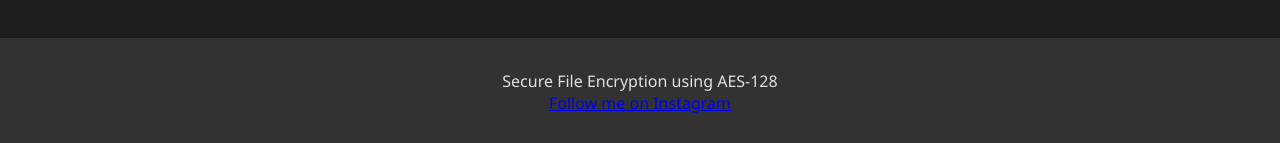
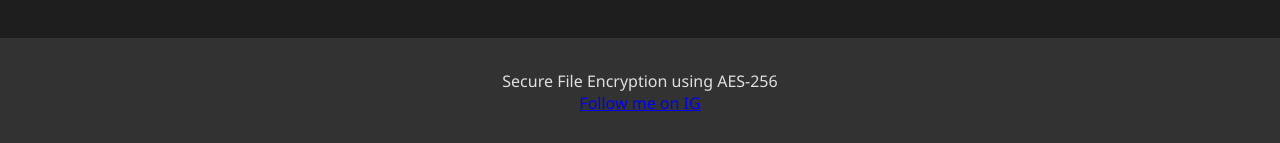
Before and after one commit to nibrit/FileEncrypter, a plain HTML site: page index.html in a window 1280 px wide. Shown: the part 654-797 px from the top of the page. Drawn offline with Linux system fonts and the light colour scheme.

Commit message:
Update index.html

```diff
--- a/index.html
+++ b/index.html
@@ -172,8 +172,8 @@
     </main>
 
     <footer>
-        <p>Secure File Encryption using AES-128<br><a href="https://www.instagram.com/_the_fragile_soul_/" target="_blank" rel="noopener noreferrer">
-  Follow me on Instagram
+        <p>Secure File Encryption using AES-256<br><a href="https://www.instagram.com/_the_fragile_soul_/" target="_blank" rel="noopener noreferrer">
+  Follow me on IG
 </a></p>
     </footer>
 
```
